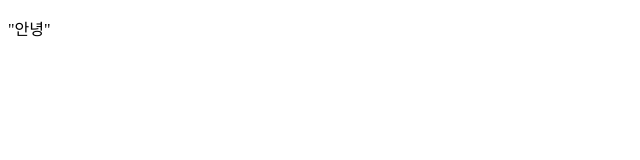
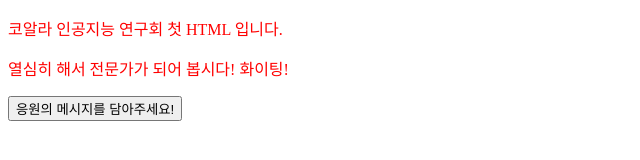
Before and after one commit to soojin-jo/coala, a plain HTML site: page index.html in a window 1280 px wide. Shown: the whole page, without its empty margins (0-640 px from the left). Drawn offline with Linux system fonts and the light colour scheme.

Commit message:
두번째 커밋

```diff
--- a/index.html
+++ b/index.html
@@ -1,12 +1,19 @@
 <!DOCTYPE html>
-<html lang="en">
+<html lang="ko">
 <head>
     <meta charset="UTF-8">
     <meta http-equiv="X-UA-Compatible" content="IE=edge">
     <meta name="viewport" content="width=device-width, initial-scale=1.0">
-    <title>Document</title>
+    <title>코알라 인공지능 연구회</title>
+    <link rel="stylesheet" href="style.css">
+    <script src="app.js"></script>
 </head>
 <body>
-    <p>"안녕"</p>
+    <p>코알라 인공지능 연구회 첫 HTML 입니다.</p>
+    <p>
+        열심히 해서 전문가가 되어 봅시다!
+        <span>화이팅!</span>
+    </p>
+    <button>응원의 메시지를 담아주세요!</button>
 </body>
 </html>
```
